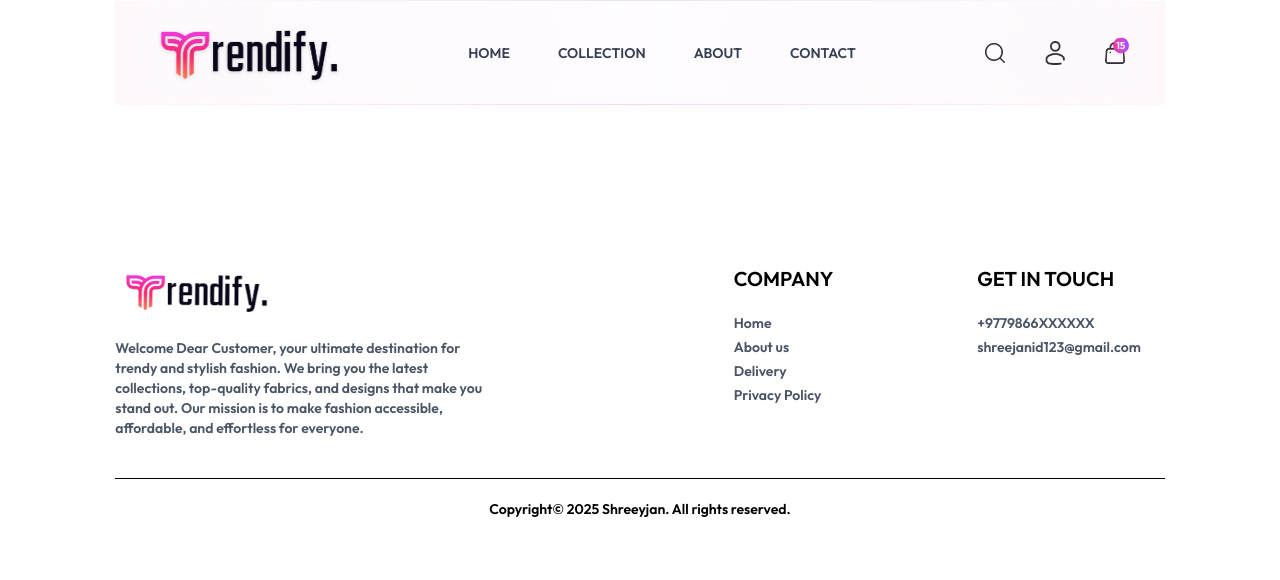
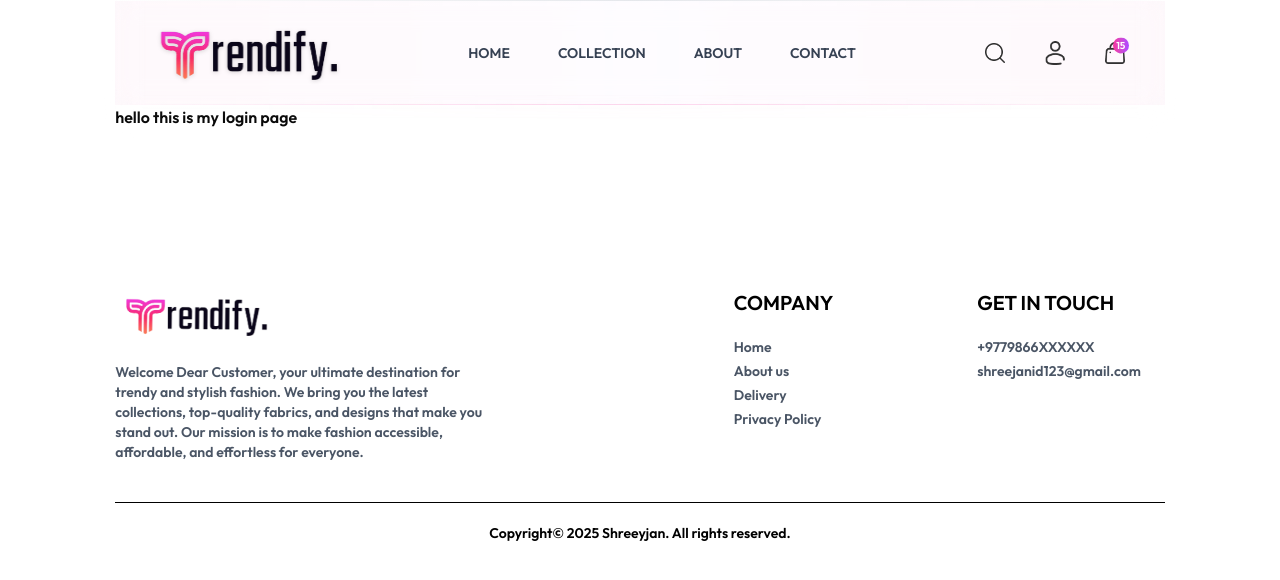
Before and after one commit to Shreey001/Trendify-Fashion-Ecommerce-Site, a React (Vite) app in the folder frontend/: page /login in a window 1280 px wide. Shown: the top 580 px of the page. Built offline with nearby package versions, Linux system fonts and the light colour scheme.

Commit message:
check on weekstorm

```diff
--- a/frontend/src/pages/Login.jsx
+++ b/frontend/src/pages/Login.jsx
@@ -3,7 +3,7 @@ import React from 'react'
 const Login = () => {
   return (
     <div>
-
+      <p>hello this is my login page </p>
     </div>
   )
 }
```
Also changed, not shown: frontend/src/pages/Collection.jsx (line endings or trailing spaces).
